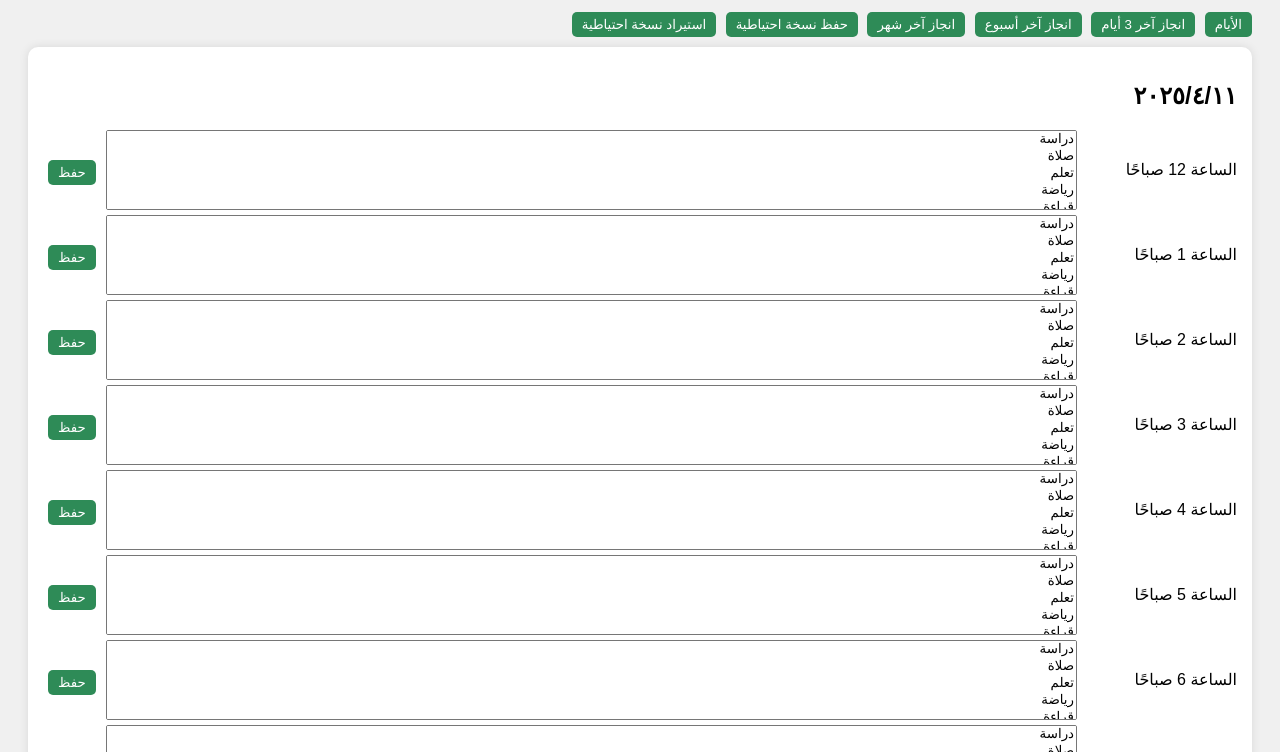
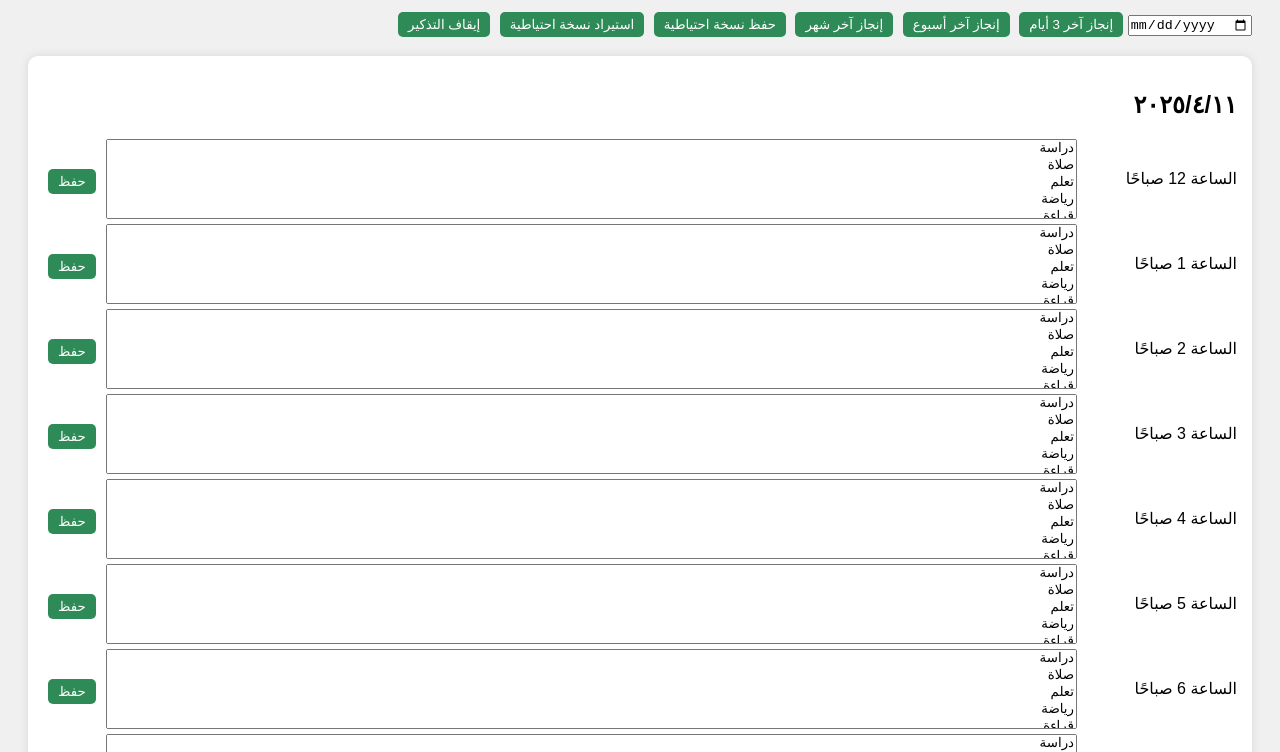
Before and after one commit to fgghff/Player-1, a plain HTML site: page index.html in a window 1280 px wide. Shown: the part 102-854 px from the top of the page. Drawn offline with Linux system fonts and the light colour scheme.

Commit message:
Update index.html

```diff
--- a/index.html
+++ b/index.html
@@ -1,4 +1,5 @@
-<!DOCTYPE html><html lang="ar">
+<!DOCTYPE html>
+<html lang="ar">
 <head>
   <meta charset="UTF-8">
   <title>Studiva - الحياة الدراسية</title>
@@ -61,25 +62,35 @@
     select[multiple] {
       height: 80px;
     }
+    #date-picker {
+      margin-bottom: 10px;
+    }
   </style>
 </head>
 <body>
   <h1>Studiva - الحياة الدراسية</h1>
   <div class="filter-buttons">
-    <button onclick="showDayPicker()">الأيام</button>
-    <button onclick="showStats(3)">انجاز آخر 3 أيام </button>
-    <button onclick="showStats(7)"> انجاز آخر أسبوع</button>
-    <button onclick="showStats(30)">انجاز آخر شهر</button>
+    <input type="date" id="date-picker" onchange="selectDate()" />
+    <button onclick="showStats(3)">إنجاز آخر 3 أيام</button>
+    <button onclick="showStats(7)">إنجاز آخر أسبوع</button>
+    <button onclick="showStats(30)">إنجاز آخر شهر</button>
     <button onclick="exportData()">حفظ نسخة احتياطية</button>
     <button onclick="importData()">استيراد نسخة احتياطية</button>
+    <button onclick="stopReminder()">إيقاف التذكير</button>
   </div>
   <div id="days-container"></div>
   <div id="stats-result" class="summary"></div>
-  <textarea id="backup" placeholder="هنا تُعرض النسخة الاحتياطية أو الصقها هنا للاستيراد"></textarea>  <script>
+  <textarea id="backup" placeholder="هنا تُعرض النسخة الاحتياطية أو الصقها هنا للاستيراد"></textarea>
+
+  <audio id="reminder-sound" src="https://www.soundjay.com/buttons/sounds/button-29.mp3" preload="auto"></audio>
+
+  <script>
     const container = document.getElementById('days-container');
     const statsResult = document.getElementById('stats-result');
     const backupArea = document.getElementById('backup');
-    const usefulWords = ['دراسة', 'صلاة', 'تعلم', 'رياضة', 'قراءة', 'مراجعة', 'قران', 'فهم', 'واجب', 'مذاكرة', 'دورة', 'بحث', 'مشروع', 'مقال', 'تركيز', 'إفطار', 'غداء', 'عشاء'];
+    const reminderSound = document.getElementById('reminder-sound');
+
+    const usefulWords = ['دراسة', 'صلاة', 'تعلم', 'رياضة', 'قراءة', 'مراجعة', 'قران', 'فهم', 'واجب', 'مذاكرة', 'دورة', 'بحث', 'مشروع', 'مقال','ترفيه','تصفح الهاتف','تركيز', 'إفطار', 'غداء', 'عشاء'];
     const neutralWords = ['نوم', 'لم أفعل شيئًا مفيدًا'];
     const allOptions = [...usefulWords, ...neutralWords];
 
@@ -87,17 +98,29 @@
     today.setHours(0, 0, 0, 0);
     let currentDay = new Date(today);
 
+    let reminderInterval;
+
     function formatHour(hour) {
       const period = hour < 12 ? 'صباحًا' : 'مساءً';
       const formatted = hour % 12 === 0 ? 12 : hour % 12;
       return `${formatted} ${period}`;
     }
 
+    function selectDate() {
+      const input = document.getElementById('date-picker');
+      const selected = new Date(input.value);
+      if (!isNaN(selected.getTime())) {
+        selected.setHours(0, 0, 0, 0);
+        currentDay = selected;
+        createDayBlock(currentDay);
+      }
+    }
+
     function createDayBlock(date) {
       const dayKey = date.toISOString().split('T')[0];
       const savedData = JSON.parse(localStorage.getItem(dayKey) || '{}');
 
-      container.innerHTML = ''; // clear before display
+      container.innerHTML = '';
       statsResult.textContent = '';
 
       const dayDiv = document.createElement('div');
@@ -181,29 +204,6 @@
       container.appendChild(dayDiv);
     }
 
-    function showDayPicker() {
-      container.innerHTML = '';
-      const pickerDiv = document.createElement('div');
-      pickerDiv.className = 'day';
-
-      const today = new Date();
-      const endDate = new Date(today.getFullYear(), 7, 31); // نهاية أغسطس
-
-      while (today <= endDate) {
-        const key = today.toISOString().split('T')[0];
-        const btn = document.createElement('button');
-        btn.textContent = today.toLocaleDateString('ar-EG');
-        btn.onclick = () => {
-          currentDay = new Date(today);
-          createDayBlock(currentDay);
-        };
-        pickerDiv.appendChild(btn);
-        today.setDate(today.getDate() + 1);
-      }
-
-      container.appendChild(pickerDiv);
-    }
-
     function showStats(daysBack) {
       let total = 0;
       let useful = 0;
@@ -264,6 +264,35 @@
       }
     }
 
+    function showReminderNotification() {
+      if (Notification.permission === 'granted') {
+        new Notification('تذكير Studiva', {
+          body: 'هل سجّلت يومك الدراسي؟',
+          icon: 'https://cdn-icons-png.flaticon.com/512/3564/3564370.png'
+        });
+        reminderSound.play();
+      }
+    }
+
+    function requestNotificationPermission() {
+      if ('Notification' in window) {
+        Notification.requestPermission().then(permission => {
+          if (permission === 'granted') {
+            reminderInterval = setInterval(showReminderNotification, 3600000); // كل ساعة
+          }
+        });
+      }
+    }
+
+    function stopReminder() {
+      if (reminderInterval) {
+        clearInterval(reminderInterval);
+        alert('تم إيقاف التذكيرات.');
+      }
+    }
+
+    requestNotificationPermission();
     createDayBlock(currentDay);
-  </script></body>
+  </script>
+</body>
 </html>
```
